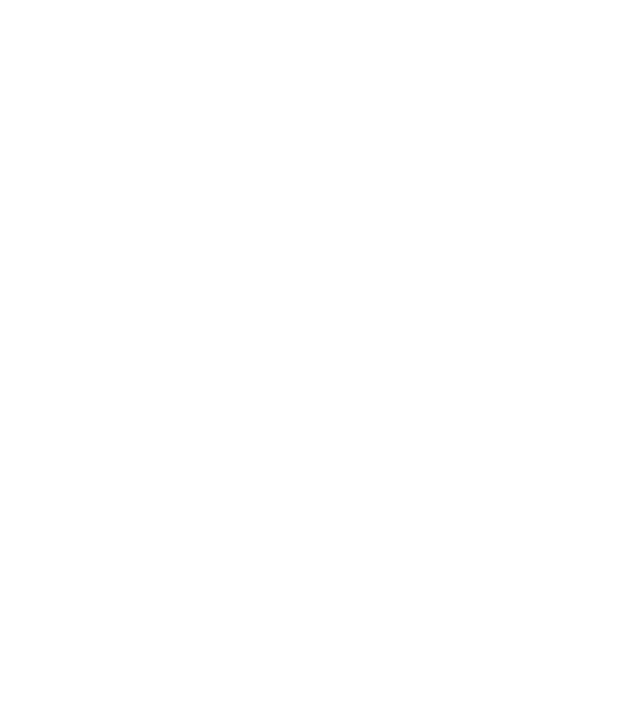
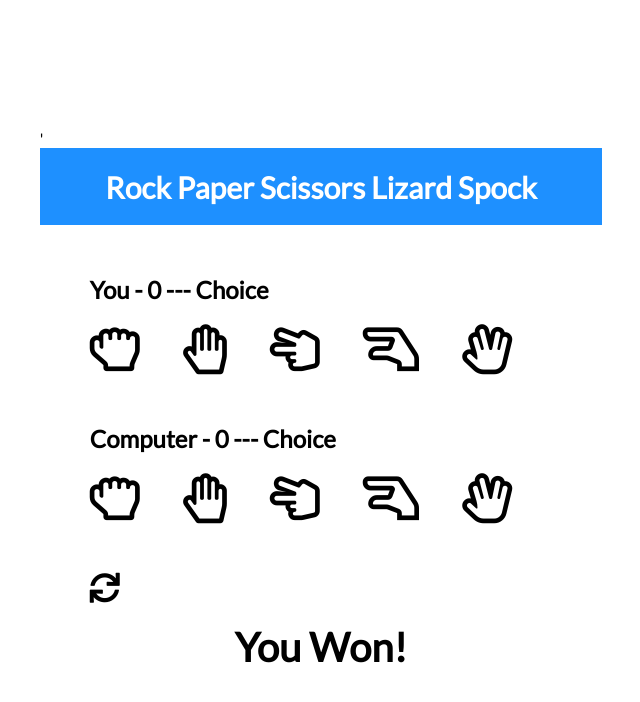
Before and after one commit to bergstenarn/spock-rock-game, a plain HTML site: page index.html in a window 1280 px wide. Shown: the whole page, without its empty margins (319-959 px from the left). Drawn offline with Linux system fonts and the light colour scheme.

Commit message:
130. Build UI - Player Containers, FontAwesome

```diff
--- a/index.html
+++ b/index.html
@@ -1,15 +1,63 @@
 <!DOCTYPE html>
 <html lang="en">
-<head>
-    <meta charset="UTF-8">
-    <meta name="viewport" content="width=device-width, initial-scale=1.0">
+  <head>
+    <meta charset="UTF-8" />
+    <meta name="viewport" content="width=device-width, initial-scale=1.0" />
     <title>Spock Rock Game</title>
-    <link rel="icon" type="image/png" href="favicon.png">
-    <link rel="stylesheet" href="https://cdnjs.cloudflare.com/ajax/libs/font-awesome/5.10.2/css/all.min.css"/>
-    <link rel="stylesheet" href="style.css">
-</head>
-<body>
+    <link rel="icon" type="image/png" href="favicon.png" />
+    <link
+      rel="stylesheet"
+      href="https://cdnjs.cloudflare.com/ajax/libs/font-awesome/5.10.2/css/all.min.css"
+    />
+    <link rel="stylesheet" href="style.css" />
+  </head>
+  <body>
+    <div class="game-container">
+      '
+      <!-- Header -->
+      <div class="header">
+        <h1>Rock Paper Scissors Lizard Spock</h1>
+      </div>
+      <!-- Player container -->
+      <div class="player-container" id="player">
+        <h2>
+          You - <span id="playerScore">0</span
+          ><span class="choice" id="playerChoice"> --- Choice</span>
+        </h2>
+        <i class="far fa-hand-rock" title="Rock" id="playerRock"></i>
+        <i class="far fa-hand-paper" title="Paper" id="playerPaper"></i>
+        <i
+          class="far fa-hand-scissors"
+          title="Scissors"
+          id="playerScissors"
+        ></i>
+        <i class="far fa-hand-lizard" title="Li8zard" id="playerLizard"></i>
+        <i class="far fa-hand-spock" title="Spock" id="playerSpock"></i>
+      </div>
+      <!-- Computer container -->
+      <div class="player-container" id="computer">
+        <h2>
+          Computer - <span id="computerScore">0</span
+          ><span class="choice" id="computerChoice"> --- Choice</span>
+        </h2>
+        <i class="far fa-hand-rock" title="Rock" id="computerRock"></i>
+        <i class="far fa-hand-paper" title="Paper" id="computerPaper"></i>
+        <i
+          class="far fa-hand-scissors"
+          title="Scissors"
+          id="computerScissors"
+        ></i>
+        <i class="far fa-hand-lizard" title="Li8zard" id="computerLizard"></i>
+        <i class="far fa-hand-spock" title="Spock" id="computerSpock"></i>
+      </div>
+      <!-- Reset icon -->
+      <i class="fas fa-sync alt reset-icon" title="Reset"></i>
+      <!-- Results text -->
+      <div class="result-container">
+        <h3 class="result-text" id="resultText">You Won!</h3>
+      </div>
+    </div>
     <!-- Script -->
     <script src="script.js"></script>
-</body>
+  </body>
 </html>
```
